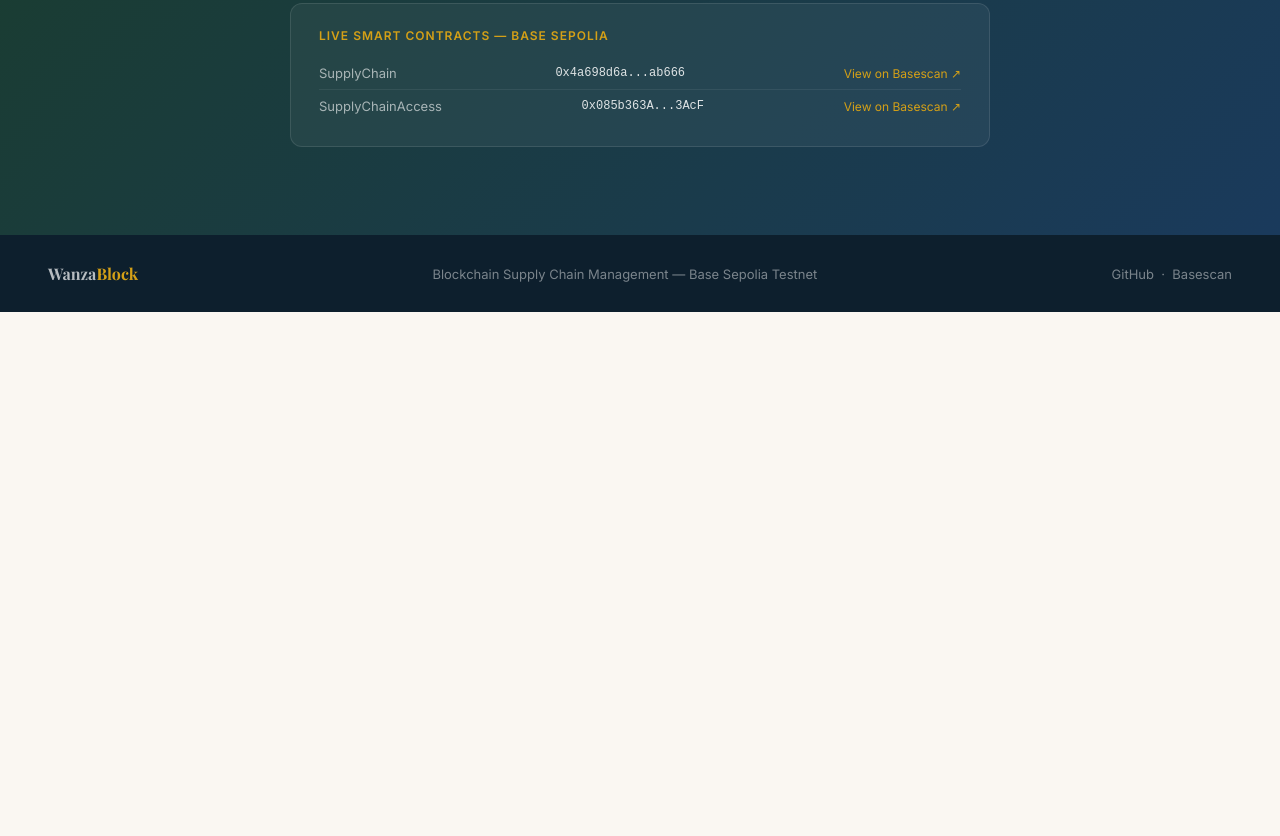
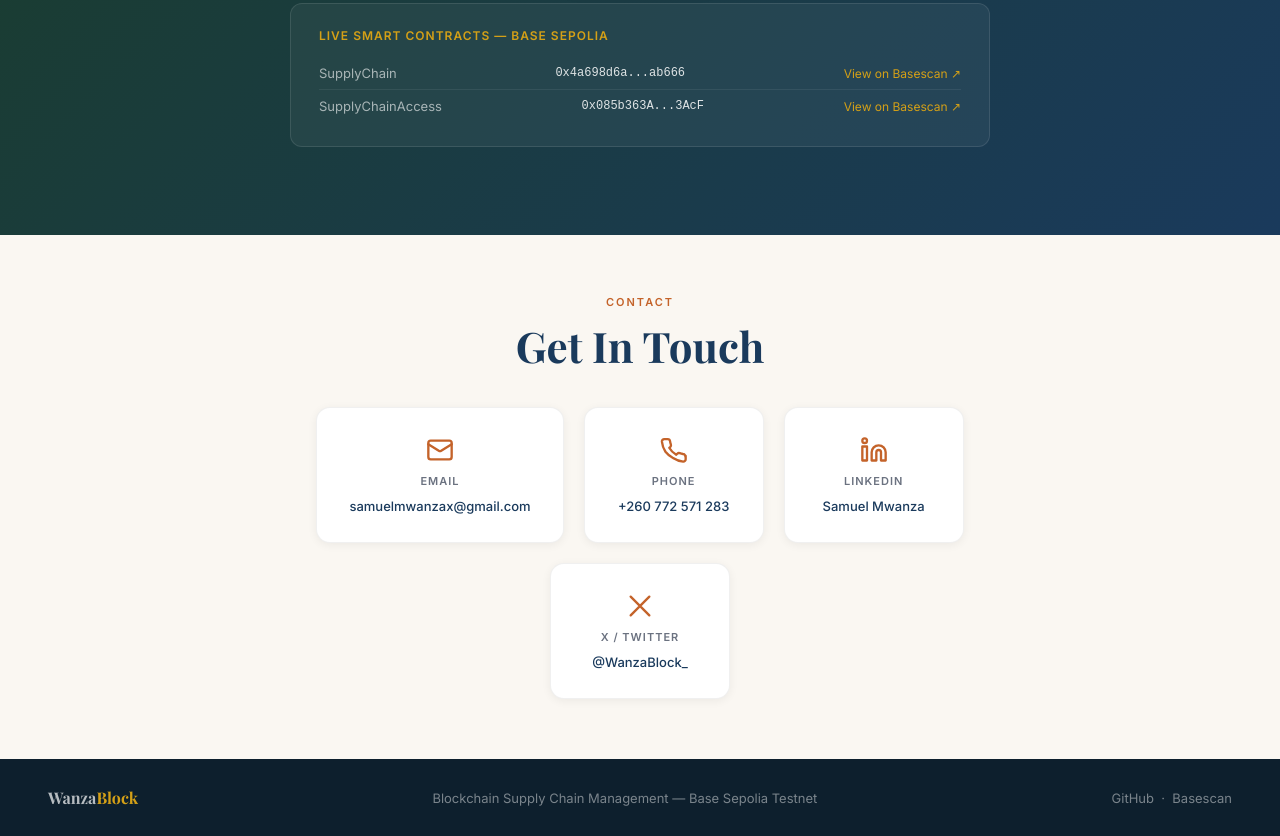
Before and after one commit to WanzaBlock/supply-chain-management, a plain HTML site: page frontend/index.html in a window 1280 px wide. Shown: the part 3067-3903 px from the top of the page. Before the commit the page ends 3379 px from the top, so only its background shows below. Drawn offline with nearby package versions, Linux system fonts and the light colour scheme.

Commit message:
feat: add contact section to landing page

```diff
--- a/frontend/index.html
+++ b/frontend/index.html
@@ -402,6 +402,43 @@
       transition: opacity 0.6s ease, transform 0.6s ease;
     }
     .fade-up.visible { opacity: 1; transform: translateY(0); }
+
+    .contact-card {
+      display: flex;
+      flex-direction: column;
+      align-items: center;
+      gap: 10px;
+      background: var(--white);
+      border: 1px solid rgba(0,0,0,0.06);
+      border-radius: 14px;
+      padding: 28px 32px;
+      text-decoration: none;
+      min-width: 180px;
+      box-shadow: 0 2px 10px rgba(0,0,0,0.06);
+      transition: all 0.2s;
+    }
+    .contact-card:hover {
+      transform: translateY(-3px);
+      box-shadow: 0 6px 24px rgba(0,0,0,0.1);
+      border-color: var(--terracotta);
+    }
+    .contact-card svg {
+      width: 28px; height: 28px;
+      stroke: var(--terracotta);
+    }
+    .contact-label {
+      font-size: 11px;
+      font-weight: 700;
+      letter-spacing: 1px;
+      text-transform: uppercase;
+      color: var(--gray);
+    }
+    .contact-value {
+      font-size: 13px;
+      font-weight: 500;
+      color: var(--blue);
+      text-align: center;
+    }
   </style>
 </head>
 <body>
@@ -569,6 +606,34 @@
   </div>
 </section>
 
+<!-- ── Contact ────────────────────────────────────────────────────────────── -->
+<section id="contact" style="background:var(--cream);padding:60px 48px;text-align:center">
+  <div class="section-tag">Contact</div>
+  <h2 class="section-title fade-up">Get In Touch</h2>
+  <div style="display:flex;justify-content:center;flex-wrap:wrap;gap:20px;margin-top:36px;max-width:800px;margin-left:auto;margin-right:auto">
+    <a href="mailto:samuelmwanzax@gmail.com" class="contact-card fade-up">
+      <svg viewBox="0 0 24 24" fill="none" stroke="currentColor" stroke-width="2" stroke-linecap="round" stroke-linejoin="round"><rect x="2" y="4" width="20" height="16" rx="2"/><path d="m22 7-8.97 5.7a1.94 1.94 0 0 1-2.06 0L2 7"/></svg>
+      <div class="contact-label">Email</div>
+      <div class="contact-value">samuelmwanzax@gmail.com</div>
+    </a>
+    <a href="tel:+260772571283" class="contact-card fade-up">
+      <svg viewBox="0 0 24 24" fill="none" stroke="currentColor" stroke-width="2" stroke-linecap="round" stroke-linejoin="round"><path d="M22 16.92v3a2 2 0 0 1-2.18 2 19.79 19.79 0 0 1-8.63-3.07A19.5 19.5 0 0 1 4.69 13.5a19.79 19.79 0 0 1-3.07-8.67A2 2 0 0 1 3.6 2.69h3a2 2 0 0 1 2 1.72c.127.96.361 1.903.7 2.81a2 2 0 0 1-.45 2.11L7.91 10.1a16 16 0 0 0 6 6l.91-.91a2 2 0 0 1 2.11-.45c.907.339 1.85.573 2.81.7A2 2 0 0 1 21.73 17.5z"/></svg>
+      <div class="contact-label">Phone</div>
+      <div class="contact-value">+260 772 571 283</div>
+    </a>
+    <a href="https://www.linkedin.com/in/samuel-mwanza-3931b517a/" target="_blank" class="contact-card fade-up">
+      <svg viewBox="0 0 24 24" fill="none" stroke="currentColor" stroke-width="2" stroke-linecap="round" stroke-linejoin="round"><path d="M16 8a6 6 0 0 1 6 6v7h-4v-7a2 2 0 0 0-2-2 2 2 0 0 0-2 2v7h-4v-7a6 6 0 0 1 6-6z"/><rect x="2" y="9" width="4" height="12"/><circle cx="4" cy="4" r="2"/></svg>
+      <div class="contact-label">LinkedIn</div>
+      <div class="contact-value">Samuel Mwanza</div>
+    </a>
+    <a href="https://x.com/WanzaBlock_" target="_blank" class="contact-card fade-up">
+      <svg viewBox="0 0 24 24" fill="none" stroke="currentColor" stroke-width="2" stroke-linecap="round" stroke-linejoin="round"><path d="M4 4l16 16M4 20L20 4"/></svg>
+      <div class="contact-label">X / Twitter</div>
+      <div class="contact-value">@WanzaBlock_</div>
+    </a>
+  </div>
+</section>
+
 <!-- ── Footer ─────────────────────────────────────────────────────────────── -->
 <footer>
   <div class="footer-logo">Wanza<span>Block</span></div>
```
